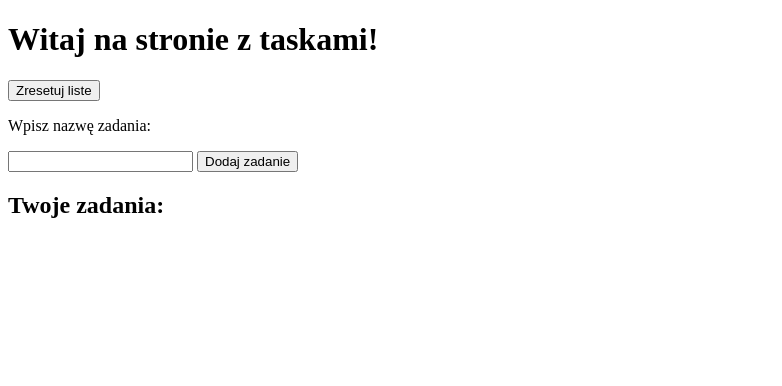
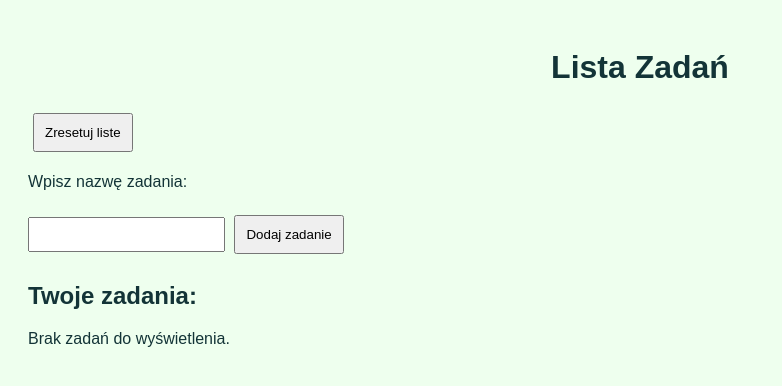
Before and after one commit to nephiste/progwyspoz2, a Flask app: page / in a window 1280 px wide. Shown: the top 386 px of the page, without its empty margins (0-782 px from the left). Run offline with Flask 3, Linux system fonts and the light colour scheme.

Commit message:
zajecia4_3

```diff
--- a/zajecia4/zadanie2/app.py
+++ b/zajecia4/zadanie2/app.py
@@ -1,10 +1,9 @@
-from flask import Flask, render_template, abort
+from flask import Flask, render_template
 
-# Tworzenie aplikacji Flask
 app = Flask(__name__)
 
 @app.route('/')
-def home():
+def index():
     return render_template('index.html')
 
 if __name__ == '__main__':
--- /dev/null
+++ b/zajecia4/zadanie2/static/app.js
@@ -0,0 +1,68 @@
+function removeTasks() {
+    localStorage.clear();
+    displayTasks();
+}
+
+function addTask() {
+    const taskInput = document.getElementById("taskInput");
+    const task = taskInput.value.trim();
+
+    if (task === "") {
+        alert("Proszę wpisać nazwę zadania!");
+        return;
+    }
+
+    let tasks = JSON.parse(localStorage.getItem("tasks")) || [];
+    const newTask = {
+        name: task,
+        completed: false
+    };
+
+    tasks.push(newTask);
+    localStorage.setItem("tasks", JSON.stringify(tasks));
+
+    taskInput.value = "";
+    displayTasks();
+}
+
+function displayTasks() {
+    const taskList = document.getElementById("taskList");
+    taskList.innerHTML = "";
+
+    let tasks = JSON.parse(localStorage.getItem("tasks")) || [];
+    if (tasks.length === 0) {
+        const noTasksMessage = document.createElement("li");
+        noTasksMessage.textContent = "Brak zadań do wyświetlenia.";
+        taskList.appendChild(noTasksMessage);
+        return;
+    }
+
+    tasks.forEach(function(task, index) {
+        const li = document.createElement("li");
+        const checkbox = document.createElement("input");
+        checkbox.type = "checkbox";
+        checkbox.checked = task.completed;
+        checkbox.onclick = function() {
+            toggleTaskCompletion(index);
+        };
+
+        const taskText = document.createElement("span");
+        taskText.textContent = task.name;
+        taskText.style.textDecoration = task.completed ? 'line-through' : 'none';
+
+        li.appendChild(checkbox);
+        li.appendChild(taskText);
+        taskList.appendChild(li);
+    });
+}
+
+function toggleTaskCompletion(index) {
+    let tasks = JSON.parse(localStorage.getItem("tasks")) || [];
+    tasks[index].completed = !tasks[index].completed;
+    localStorage.setItem("tasks", JSON.stringify(tasks));
+    displayTasks();
+}
+
+window.onload = function() {
+    displayTasks();
+};
--- /dev/null
+++ b/zajecia4/zadanie2/static/styles.css
@@ -0,0 +1,39 @@
+body {
+    font-family: Arial, sans-serif;
+    background-color: #eeffee;
+    color: #133437;
+    padding: 20px;
+}
+
+h1 {
+    text-align: center;
+}
+
+button {
+    padding: 10px;
+    margin: 5px;
+    cursor: pointer;
+
+}
+
+input[type="text"] {
+    padding: 8px;
+    margin: 10px 0;
+}
+
+ul {
+    list-style-type: none;
+    padding: 0;
+}
+
+li {
+    margin: 10px 0;
+}
+
+li span {
+    margin-left: 10px;
+}
+
+li input[type="checkbox"] {
+    margin-right: 10px;
+}
--- a/zajecia4/zadanie2/templates/index.html
+++ b/zajecia4/zadanie2/templates/index.html
@@ -2,116 +2,21 @@
 <html lang="pl">
 <head>
     <meta charset="UTF-8">
-    <title>Mini Portal</title>
+    <title>Mini Portal z Zadaniami</title>
+    <link rel="stylesheet" href="{{ url_for('static', filename='styles.css') }}">
 </head>
 <body>
-    <h1>Witaj na stronie z taskami!</h1>
+
+    <h1>Lista Zadań</h1>
+
     <button onClick="removeTasks()">Zresetuj liste</button>
     <p>Wpisz nazwę zadania:</p>
     <input id="taskInput" type="text" />
     <button onclick="addTask()">Dodaj zadanie</button>
 
     <h2>Twoje zadania:</h2>
-    <ul id="taskList">
-        <!-- Lista zadań będzie tutaj wyświetlana -->
-    </ul>
+    <ul id="taskList"></ul>
 
-    <script>
-
-        function removeTasks()
-        {
-            localStorage.clear();
-            displayTasks();
-
-        }
-
-        // Funkcja dodająca zadanie do localStorage
-
-
-        function addTask() {
-            const taskInput = document.getElementById("taskInput");
-            const task = taskInput.value.trim();  // Pobieramy tekst z inputa i usuwamy nadmiarowe spacje
-
-            if (task === "") {
-                alert("Proszę wpisać nazwę zadania!");
-                return;
-            }
-
-            // Pobieramy obecne zadania z localStorage, jeśli są
-            let tasks = JSON.parse(localStorage.getItem("tasks")) || [];
-
-            // Tworzymy nowe zadanie z domyślnym stanem 'completed: false'
-            const newTask = {
-                name: task,
-                completed: false
-            };
-
-            // Dodajemy nowe zadanie do tablicy
-            tasks.push(newTask);
-
-            // Zapisujemy zaktualizowaną tablicę w localStorage
-            localStorage.setItem("tasks", JSON.stringify(tasks));
-
-            // Czyścimy pole input
-            taskInput.value = "";
-
-            // Odświeżamy listę zadań
-            displayTasks();
-        }
-
-        // Funkcja wyświetlająca zadania z localStorage
-        function displayTasks() {
-            const taskList = document.getElementById("taskList");
-            taskList.innerHTML = "";  // Czyścimy listę, zanim dodamy nowe zadania
-
-            // Pobieramy zadania z localStorage
-            let tasks = JSON.parse(localStorage.getItem("tasks")) || [];
-
-            // Dla każdego zadania tworzymy element listy <li>
-            tasks.forEach(function(task, index) {
-                const li = document.createElement("li");
-
-                // Tworzymy checkbox
-                const checkbox = document.createElement("input");
-                checkbox.type = "checkbox";
-                checkbox.checked = task.completed;
-                checkbox.onclick = function() {
-                    toggleTaskCompletion(index);
-                };
-
-                // Tworzymy tekst zadania
-                const taskText = document.createElement("span");
-                taskText.textContent = task.name;
-                taskText.style.textDecoration = task.completed ? 'line-through' : 'none'; // Przekreślenie ukończonych zadań
-
-                // Dodajemy checkbox i tekst zadania do elementu li
-                li.appendChild(checkbox);
-                li.appendChild(taskText);
-
-                // Dodajemy li do listy
-                taskList.appendChild(li);
-            });
-        }
-
-        // Funkcja zmieniająca stan zadania na ukończone/nieukończone
-        function toggleTaskCompletion(index) {
-            // Pobieramy zadania z localStorage
-            let tasks = JSON.parse(localStorage.getItem("tasks")) || [];
-
-            // Zmieniamy stan ukończenia zadania
-            tasks[index].completed = !tasks[index].completed;
-
-            // Zapisujemy zaktualizowaną tablicę w localStorage
-            localStorage.setItem("tasks", JSON.stringify(tasks));
-
-            // Odświeżamy listę zadań
-            displayTasks();
-        }
-
-        // Wywołaj displayTasks, aby od razu wyświetlić zadania po załadowaniu strony
-        window.onload = function() {
-            displayTasks();
-        };
-    </script>
+    <script src="{{ url_for('static', filename='app.js') }}"></script>
 </body>
 </html>
```
